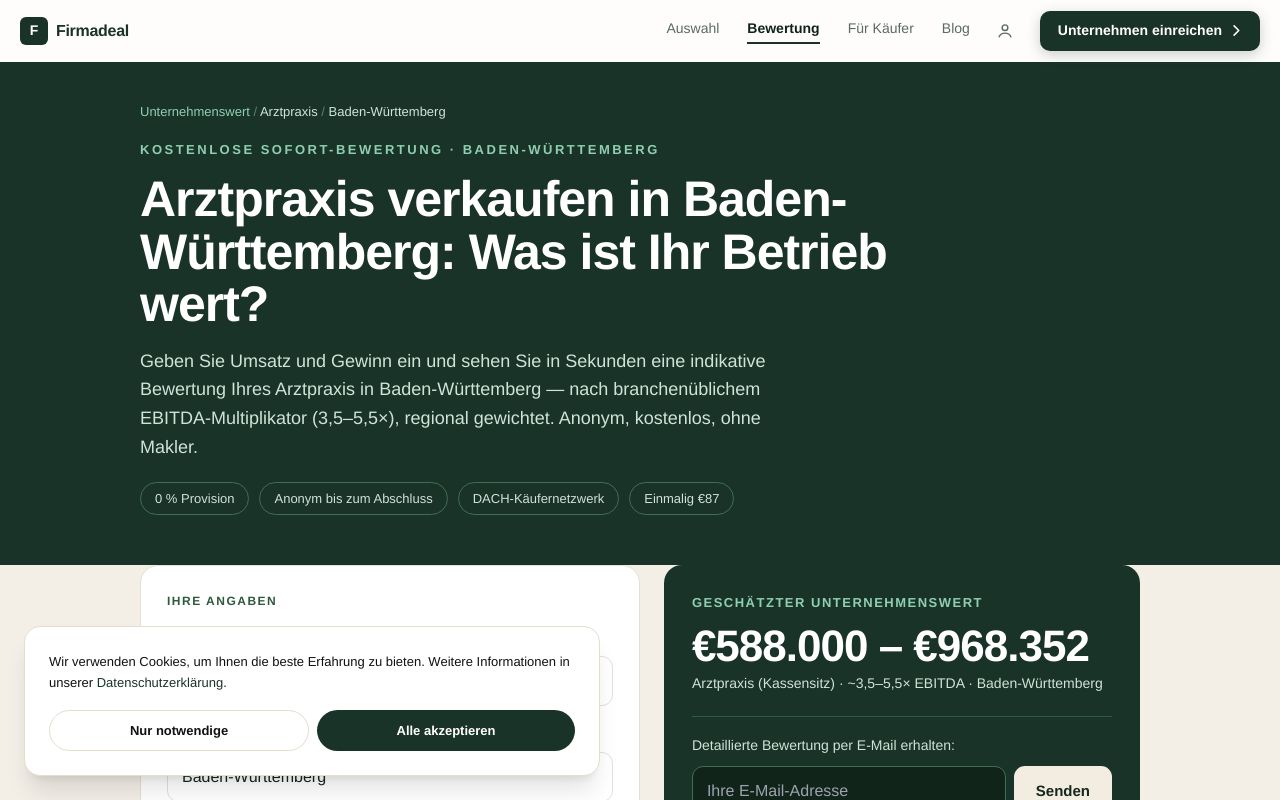
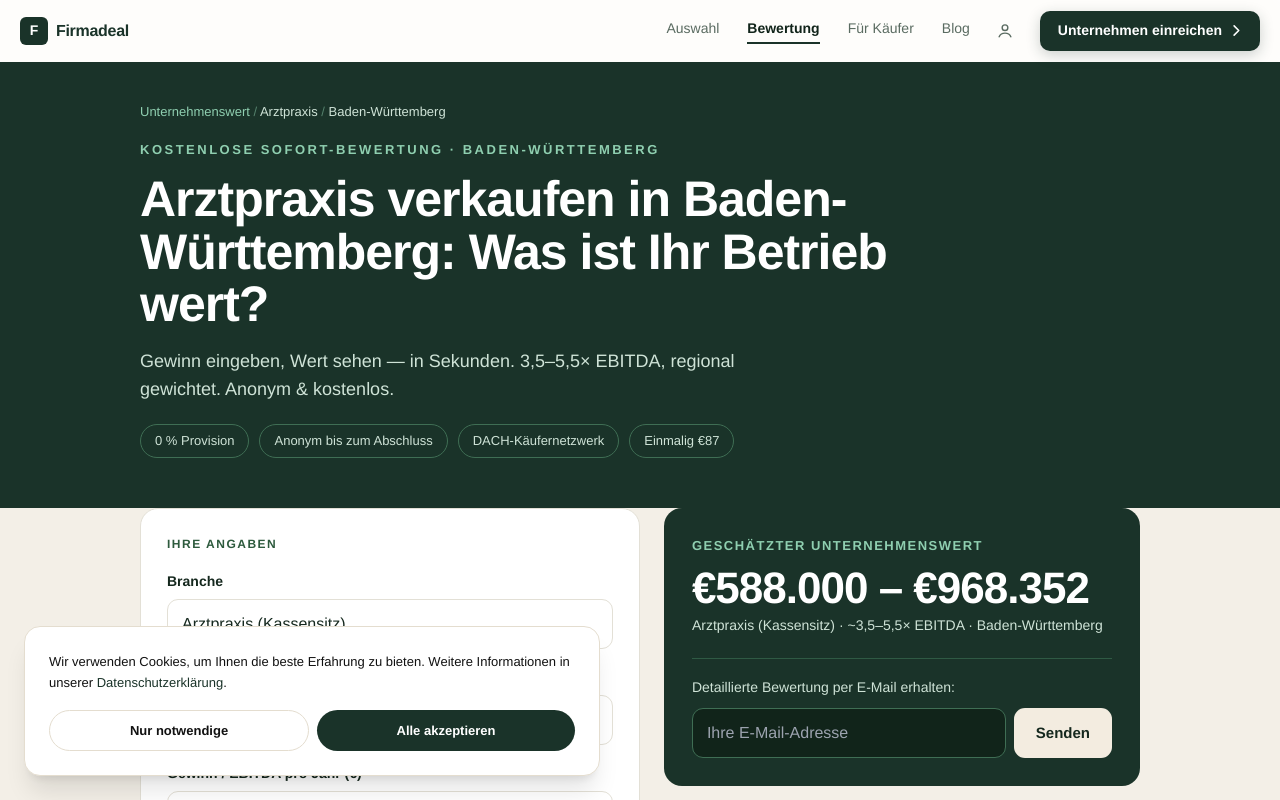
Before and after one commit to vcelkamarvin/Firmadeal, a Next.js app: page /unternehmenswert/arztpraxis/baden-wuerttemberg in a window 1280 px wide. Shown: the top 800 px of the page. Built offline with nearby package versions, Linux system fonts and the light colour scheme.

Commit message:
Programmatic pages: simpler, shorter copy

```diff
--- a/src/app/unternehmenswert/[branche]/[region]/page.tsx
+++ b/src/app/unternehmenswert/[branche]/[region]/page.tsx
@@ -55,19 +55,19 @@ export default async function Page({ params }: { params: Promise<Params> }) {
   const faqs: { q: string; a: string }[] = [
     {
       q: `Was ist ein ${b.label} in ${r.name} wert?`,
-      a: `Der Wert eines ${b.label} ergibt sich überwiegend aus dem nachhaltigen Gewinn (EBITDA), multipliziert mit einem branchenüblichen Faktor. Für einen ${b.label} liegt dieser Multiplikator typischerweise bei ${num(b.m[0])}–${num(b.m[1])}× EBITDA. Für ${r.name} kommt ein regionaler Faktor hinzu (${regText}). Rechenbeispiel: bei ${eur(exEbitda)} EBITDA entspricht das rund ${eur(exLo)}–${eur(exHi)}.`,
+      a: `Faustregel: ${num(b.m[0])}–${num(b.m[1])}× EBITDA, regional gewichtet für ${r.name} (${regText}). Beispiel: bei ${eur(exEbitda)} EBITDA rund ${eur(exLo)}–${eur(exHi)}.`,
     },
     {
       q: `Wie verkaufe ich meinen ${b.label} in ${r.name} ohne Makler?`,
-      a: `Über Firmadeal reichen Sie Ihren ${b.label} anonym ein und werden direkt mit geprüften Käufern aus dem DACH-Netzwerk (Private Equity, Family Offices, Search Funds, strategische Käufer) zusammengebracht — ohne klassischen Makler, ohne Erfolgsprovision. Es fällt nur eine einmalige Gebühr von €87 für die Inserierung an.`,
+      a: `Anonym einreichen, direkt mit geprüften Käufern aus dem DACH-Netzwerk gematcht — kein Makler, keine Erfolgsprovision, einmalig €87.`,
     },
     {
       q: `Welcher Multiplikator gilt für einen ${b.label}?`,
-      a: `Üblich sind ${num(b.m[0])}–${num(b.m[1])}× EBITDA. Den oberen Bereich erreichen Betriebe mit stabilem Wachstum, geringer Inhaberabhängigkeit, wiederkehrenden Umsätzen und sauberer Dokumentation. Der Standort ${r.name} wirkt zusätzlich mit dem Faktor ${num(r.f)} (${regText}).`,
+      a: `${num(b.m[0])}–${num(b.m[1])}× EBITDA. Den oberen Wert erreichen Betriebe mit Wachstum, geringer Inhaberabhängigkeit und wiederkehrenden Umsätzen. Standort ${r.name}: Faktor ${num(r.f)}.`,
     },
     {
       q: `Wie lange dauert ein Unternehmensverkauf?`,
-      a: `Von der Einreichung bis zum Abschluss vergehen je nach Branche und Preisvorstellung meist 2 bis 6 Monate. Eine realistische, gut belegte Bewertung verkürzt den Prozess spürbar — genau dafür ist diese Sofort-Bewertung der erste Schritt.`,
+      a: `Meist 2 bis 6 Monate. Eine realistische Bewertung verkürzt den Prozess — der erste Schritt ist diese Sofort-Bewertung.`,
     },
   ];
 
@@ -117,9 +117,8 @@ export default async function Page({ params }: { params: Promise<Params> }) {
           <h1 style={{ fontSize: "clamp(30px,5vw,50px)", fontWeight: 700, letterSpacing: "-1px", lineHeight: 1.05, maxWidth: 820, margin: 0 }}>
             {b.label} verkaufen in {r.name}: Was ist Ihr Betrieb wert?
           </h1>
-          <p style={{ fontSize: 18, color: "#cfe3d7", marginTop: 16, maxWidth: 680, lineHeight: 1.6 }}>
-            Geben Sie Umsatz und Gewinn ein und sehen Sie in Sekunden eine indikative Bewertung Ihres {b.label} in {r.name} —
-            nach branchenüblichem EBITDA-Multiplikator ({num(b.m[0])}–{num(b.m[1])}×), regional gewichtet. Anonym, kostenlos, ohne Makler.
+          <p style={{ fontSize: 18, color: "#cfe3d7", marginTop: 16, maxWidth: 600, lineHeight: 1.6 }}>
+            Gewinn eingeben, Wert sehen — in Sekunden. {num(b.m[0])}–{num(b.m[1])}× EBITDA, regional gewichtet. Anonym & kostenlos.
           </p>
           <div style={{ display: "flex", gap: 10, flexWrap: "wrap", marginTop: 20 }}>
             {["0 % Provision", "Anonym bis zum Abschluss", "DACH-Käufernetzwerk", "Einmalig €87"].map((p) => (
```
